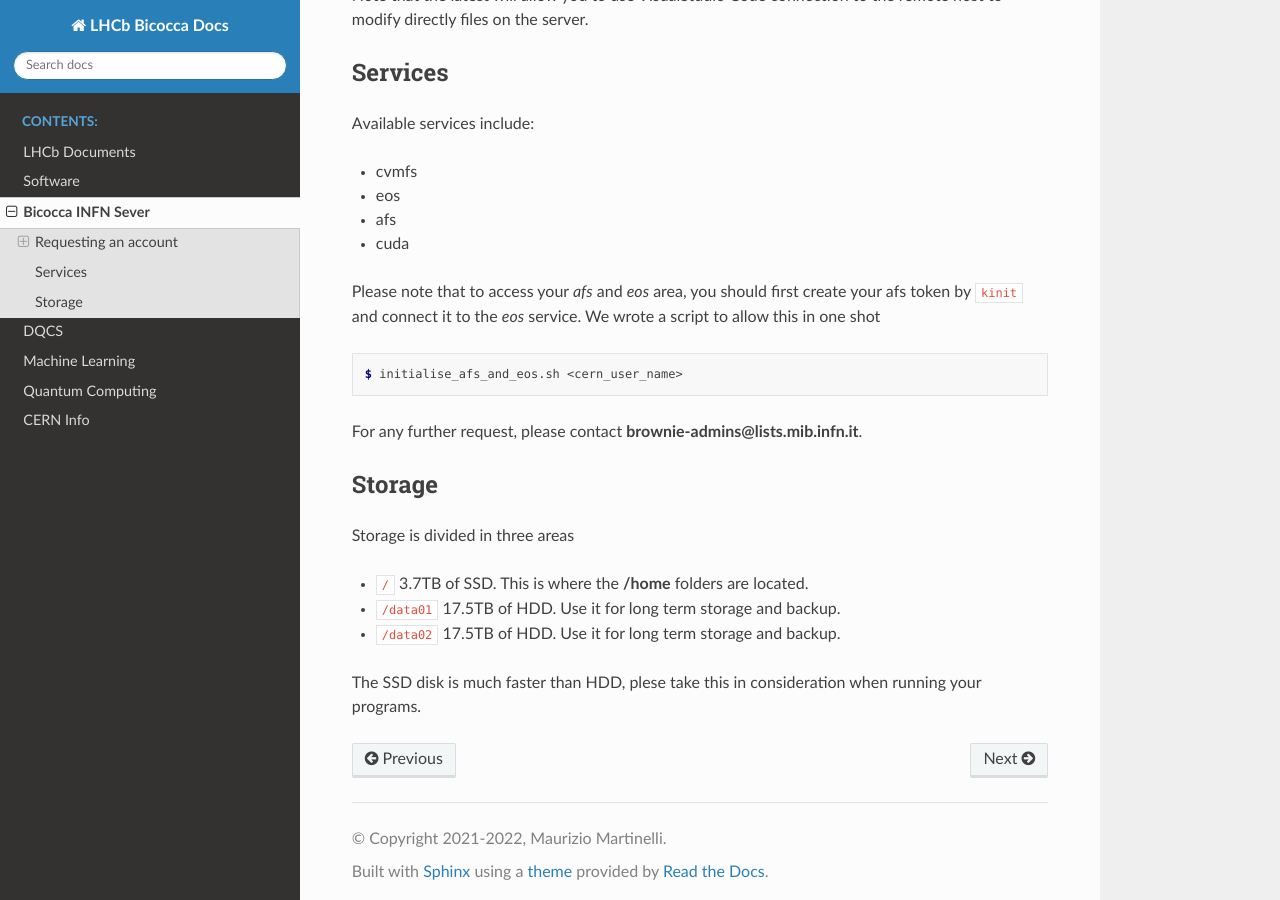
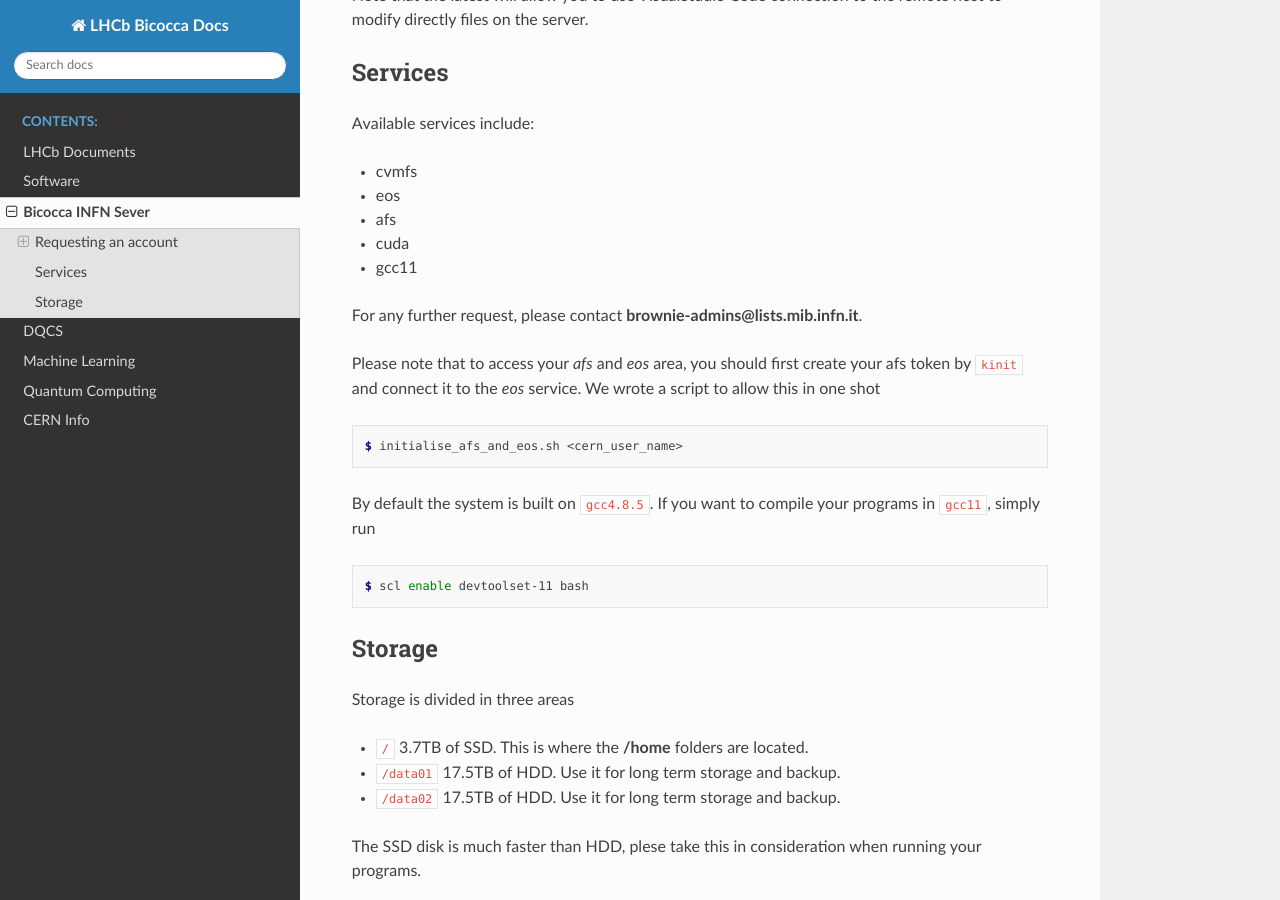
Before and after one commit to lhcb-bicocca/documentation, a Sphinx documentation site: the page built from docs/source/server.rst, in a window 1280 px wide and 900 px high, scrolled down 841 px. Built offline with Sphinx 7.4.7 and the Read the Docs theme 2.0.0, drawn with Linux system fonts in a browser that asks for light colours.

Commit message:
Update server.rst
added info on gcc11 setup

```diff
--- a/docs/source/server.rst
+++ b/docs/source/server.rst
@@ -39,6 +39,9 @@ Available services include:
 - eos
 - afs
 - cuda
+- gcc11
+
+For any further request, please contact **brownie-admins@lists.mib.infn.it**.
 
 Please note that to access your *afs* and *eos* area, you should first create your afs token by ``kinit`` and connect it to the *eos* service.
 We wrote a script to allow this in one shot
@@ -47,8 +50,12 @@ We wrote a script to allow this in one shot
 
   $ initialise_afs_and_eos.sh <cern_user_name>
 
+By default the system is built on ``gcc4.8.5``. If you want to compile your programs in ``gcc11``, simply run
 
-For any further request, please contact **brownie-admins@lists.mib.infn.it**.
+.. code-block:: console
+
+  $ scl enable devtoolset-11 bash
+
 
 Storage
 *******
```
